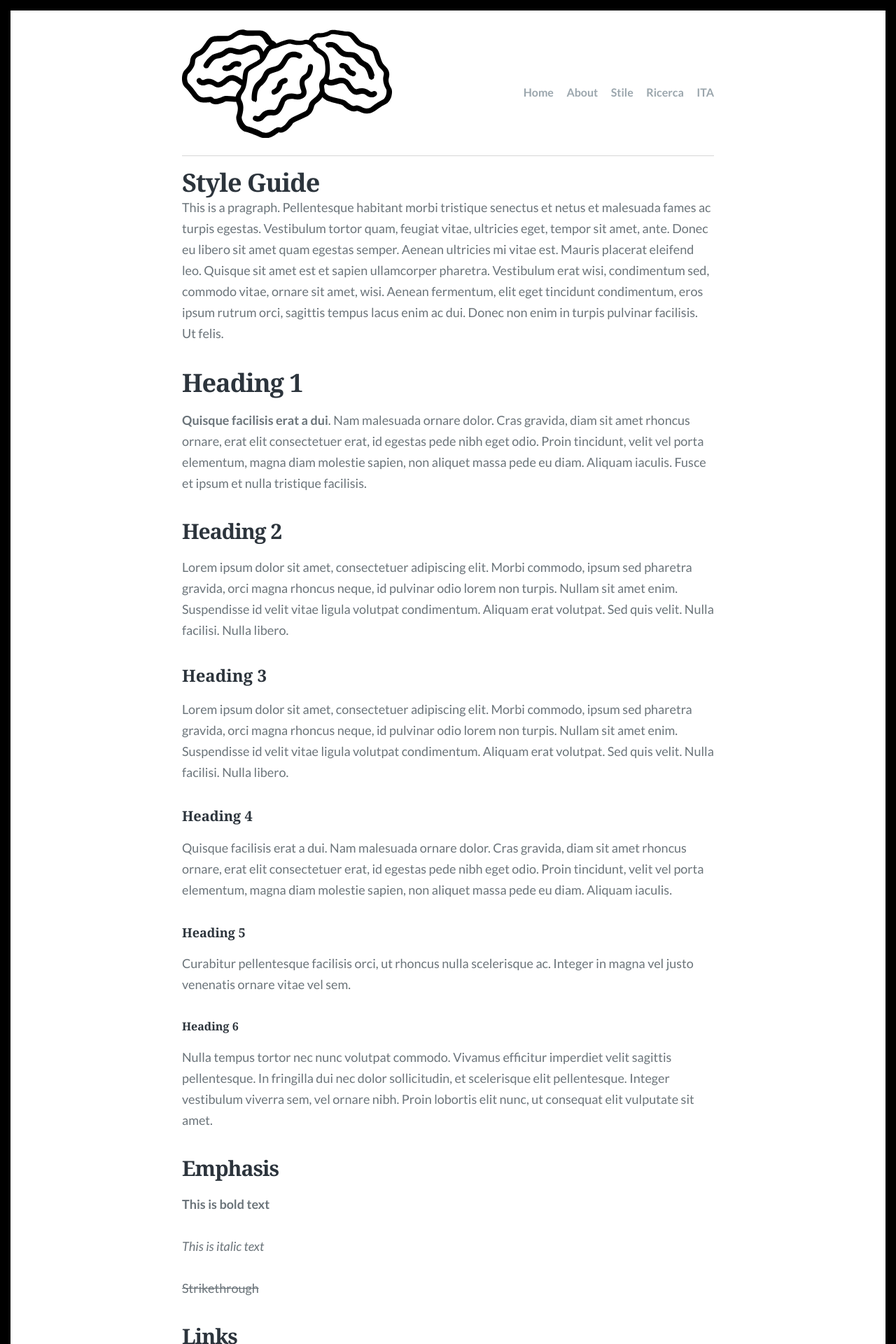
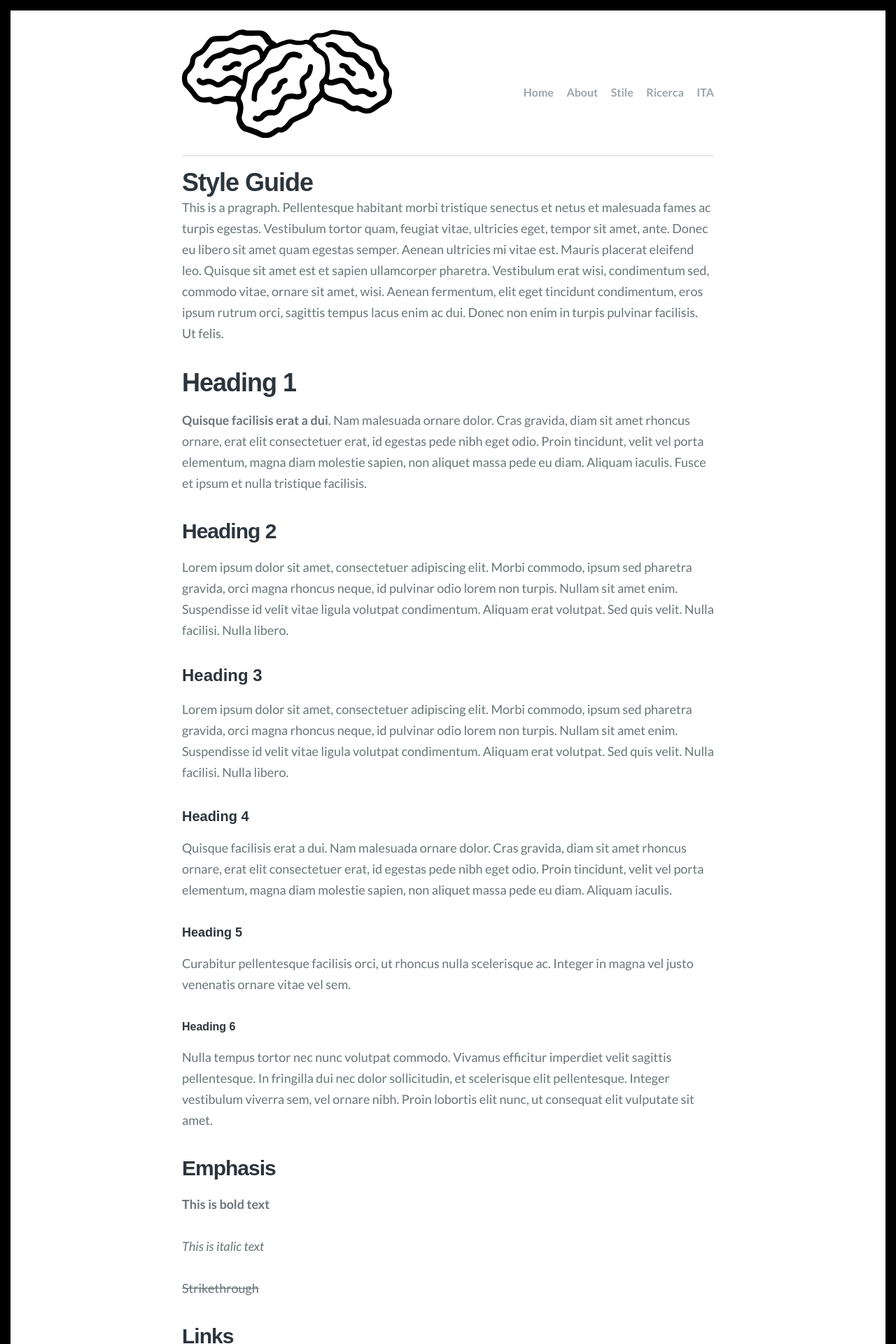
Before and after one commit to cvbism/Scriptor-Jekyll-Theme, a Jekyll site: the page built from style-guide.md, in a window 1280 px wide. Shown: the top 1920 px of the page at 70% size. Built offline with Jekyll 4.4.1, drawn with Linux system fonts in a browser that asks for light colours; some web fonts are replaced.

Commit message:
Update style.scss

```diff
--- a/assets/css/style.scss
+++ b/assets/css/style.scss
@@ -26,7 +26,8 @@
 // Font.
 $font: (
   primary: ("Lato","Helvetica Neue",Helvetica,sans-serif),
-  secondary: ("Noto Serif",Georgia,serif)
+  secondary: ("Montserrat", sans-serif)
+   //secondary: ("Noto Serif",Georgia,serif)
 );
 
 // Palette.
```
